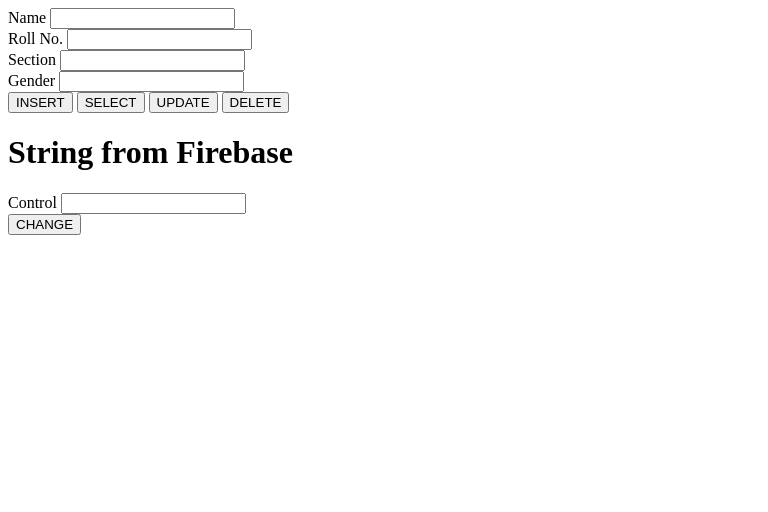
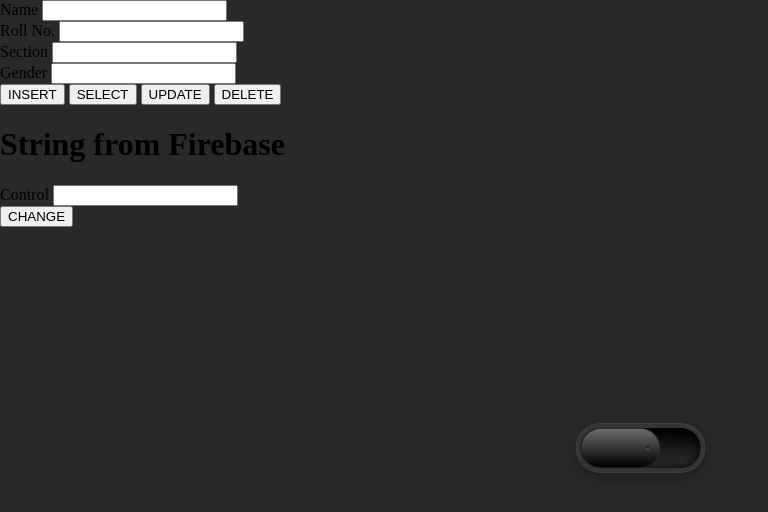
Before and after one commit to mnsbhardwaj/bpsl, a plain HTML site: page prabhusadan/index.html in a window 1280 px wide. Shown: the whole page, without its empty margins (0-768 px from the left). Drawn offline with Linux system fonts and the light colour scheme; no server answers.

Commit message:
update
update added

```diff
--- /dev/null
+++ b/prabhusadan/css/style.css
@@ -0,0 +1,64 @@
+body {
+    margin: 0;
+    padding: 0;
+    background: #292929;
+}
+
+.center {
+    position: absolute;
+    top: 50%;
+    left: 50%;
+    transform: translate(-50%, 50%);
+}
+
+input[type="checkbox"] {
+    position: relative;
+    width: 120px;
+    height: 40px;
+    -webkit-appearance: none;
+    background: linear-gradient(0deg, #333, #000);
+    outline: none;
+    border-radius: 20px;
+    box-shadow: 0 0 0 4px #353535, 0 0 0 5px #3e3e3e, inset 0 0 10px rgba(0, 0, 0, 1), 0 5px 20px rgba(0, 0, 0, .5), inset 0 0 15px rgba(0, 0, 0, .2);
+}
+
+input:checked[type="checkbox"] {
+    background: linear-gradient(0deg, #6dd1ff, #20b7ff);
+    box-shadow: 0 0 2px #6dd1ff, 0 0 0 4px #353535, 0 0 0 5px #3e3e3e, inset 0 0 10px rgba(0, 0, 0, 1), 0 5px 20px rgba(0, 0, 0, .5), inset 0 0 15px rgba(0, 0, 0, .2);
+}
+
+input[type="checkbox"]:before {
+    content: '';
+    position: absolute;
+    top: 0;
+    left: 0;
+    width: 80px;
+    height: 40px;
+    background: linear-gradient(0deg, #000, #6b6b6b);
+    border-radius: 20px;
+    box-shadow: 0 0 0 1px #232323;
+    transform: scale(.98, .96);
+    transition: .5s;
+}
+
+input:checked[type="checkbox"]:before {
+    left: 40px;
+}
+
+input[type="checkbox"]:after {
+    content: '';
+    position: absolute;
+    top: calc(50% - 2px);
+    left: 65px;
+    width: 4px;
+    height: 4px;
+    background: linear-gradient(0deg, #6b6b6b, #000);
+    border-radius: 50%;
+    transition: .5s;
+}
+
+input:checked[type="checkbox"]:after {
+    background: #63cdff;
+    left: 105px;
+    box-shadow: 0 0 5px #13b3ff, 0 0 15px #13b3ff;
+}
--- a/prabhusadan/index.html
+++ b/prabhusadan/index.html
@@ -5,9 +5,14 @@
     <meta charset="UTF-8">
     <meta name="viewport" content="width=device-width, initial-scale=1.0">
     <title>PRABHU SADAN</title>
+    <link rel="stylesheet" href="css/style.css">
 </head>
 
 <body>
+    <div class="center">
+        <input type="checkbox" id="sw1">
+    </div>
+
     Name <input id="namebox" type="text"><br> Roll No. <input id="rollbox" type="text"><br> Section <input id="secbox" type="text"><br> Gender <input id="genbox" type="text"><br>
 
     <button id="insert">INSERT</button>
```
